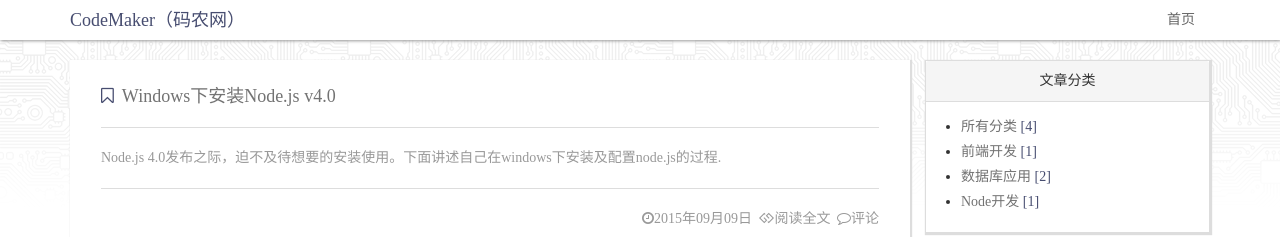
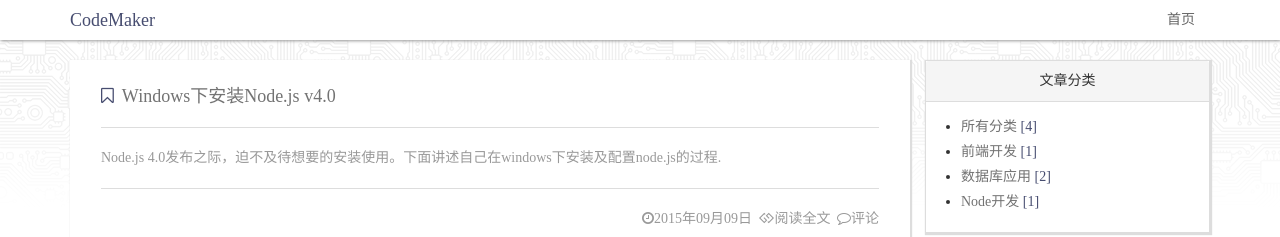
Before and after one commit to codemaker-cn/codemaker-cn.github.io, a Jekyll site: the page built from index.html, in a window 1280 px wide. Shown: the top 237 px of the page. Built offline with Jekyll 4.4.1, drawn with Linux system fonts in a browser that asks for light colours; nearby versions of some CDN libraries; the list of posts is cut into pages by our own code.

Commit message:
Update navbar.html

```diff
--- a/_includes/navbar.html
+++ b/_includes/navbar.html
@@ -5,7 +5,7 @@
                     data-target="#pithy-navbar" aria-expanded="false">
                 <i class="fa fa-bars"></i>
             </button>
-            <a class="navbar-brand" href="{{site.baseurl}}/">CodeMaker（码农网）</a>
+            <a class="navbar-brand" href="{{site.baseurl}}/">CodeMaker</a>
         </div>
 
         <div class="collapse navbar-collapse pull-right" id="pithy-navbar">
```
